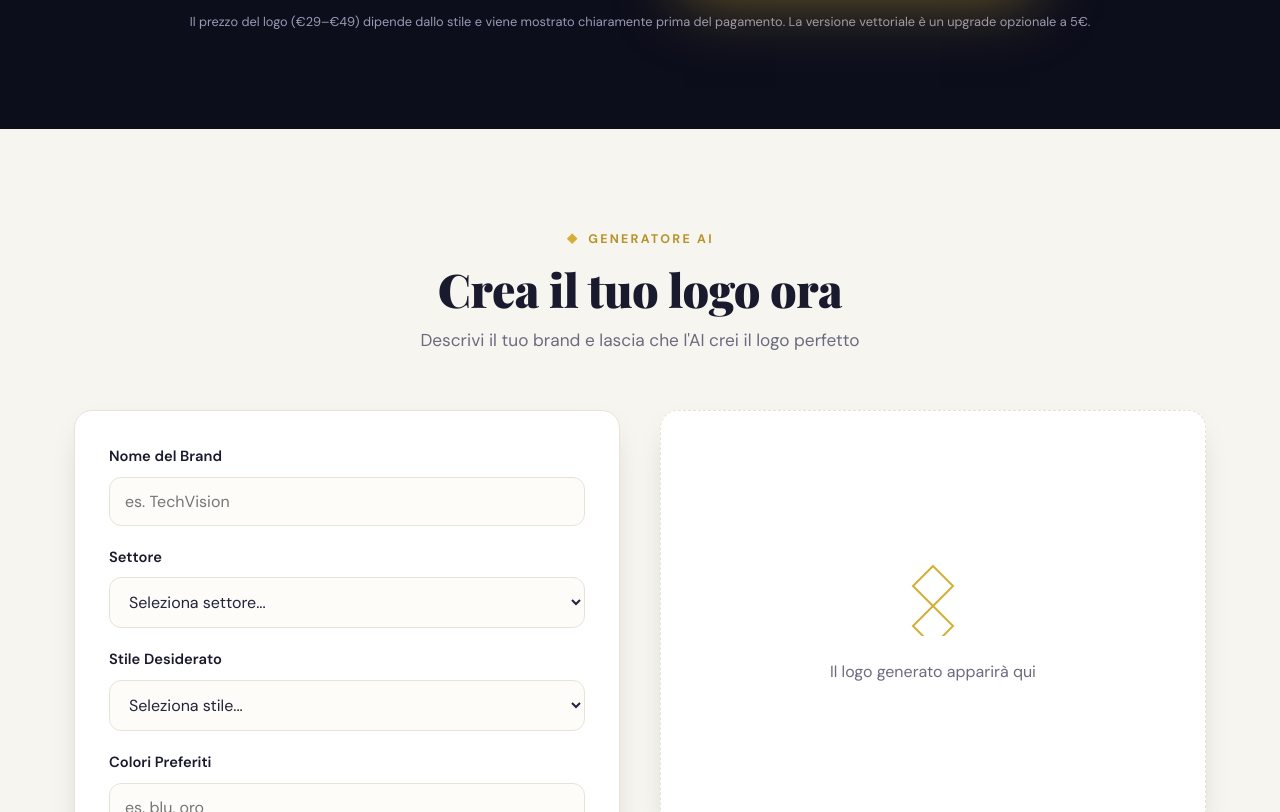
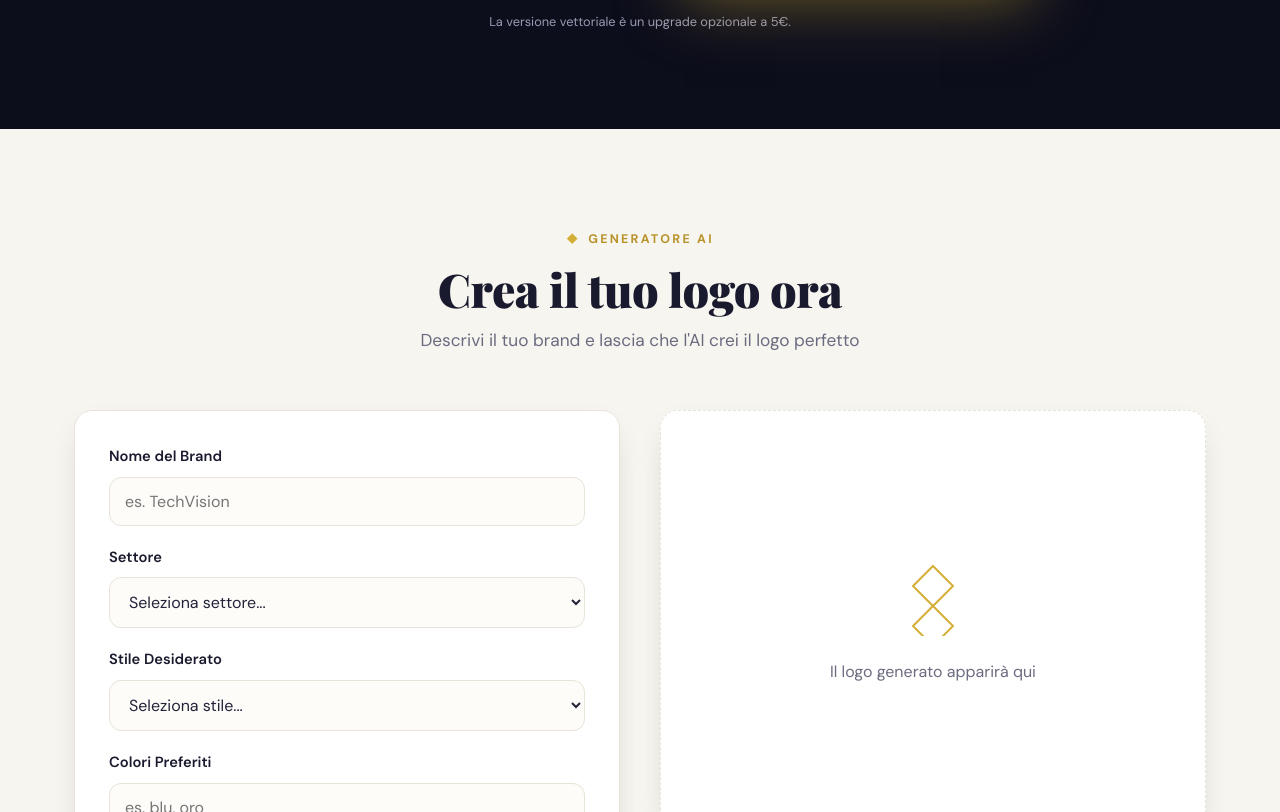
Before and after one commit to ilariavisciglia9-jpg/logovex, a website: page public/index.html in a window 1280 px wide. Shown: the part 5186-5998 px from the top of the page. Drawn offline with nearby package versions, Linux system fonts and the light colour scheme; a web font is replaced by a local one.

Commit message:
index.html

```diff
--- a/public/index.html
+++ b/public/index.html
@@ -499,7 +499,7 @@
                     <a href="mailto:vector@logovex.com?subject=Richiesta%20logo%20vettoriale%20(5%E2%82%AC)" class="btn btn-primary btn-full"><i class="fas fa-envelope"></i> Richiedi il vettoriale (5€)</a>
                 </div>
             </div>
-            <p class="plan-note">Il prezzo del logo (€29–€49) dipende dallo stile e viene mostrato chiaramente prima del pagamento. La versione vettoriale è un upgrade opzionale a 5€.</p>
+            <p class="plan-note">La versione vettoriale è un upgrade opzionale a 5€.</p>
         </div>
     </section>
 
```
